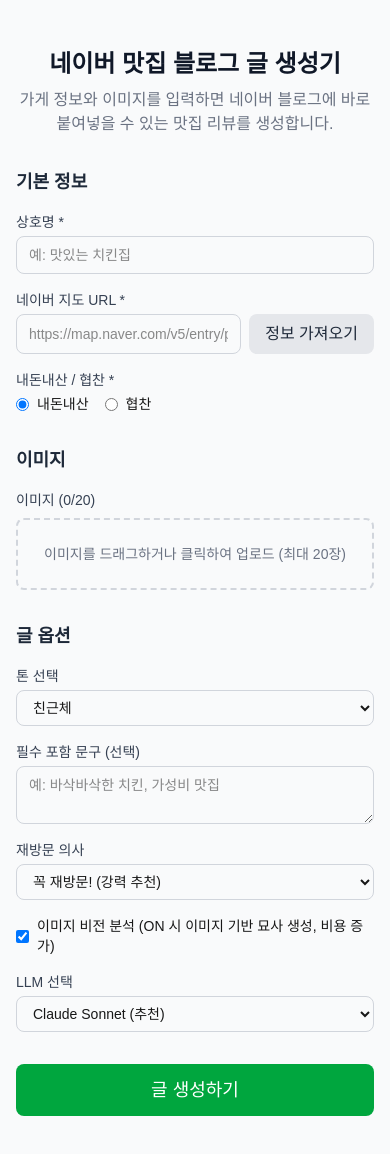
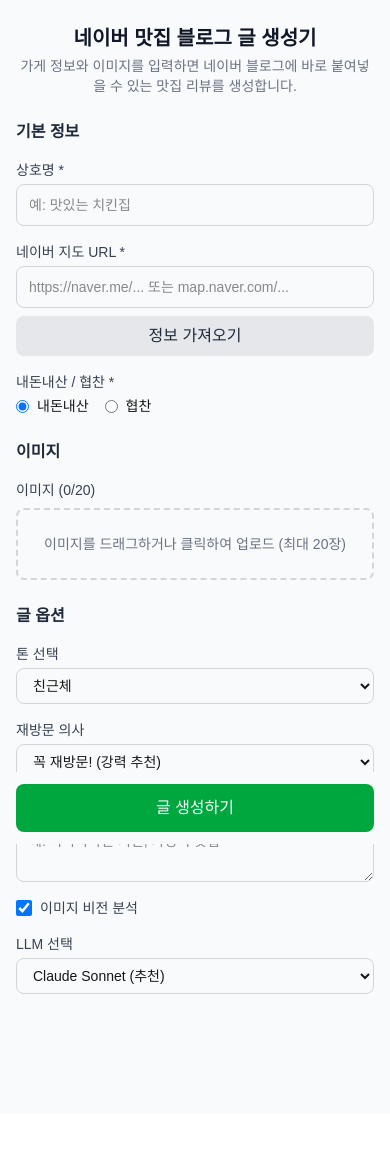
Before and after one commit to Leebonggu/blog-writer, a Next.js app: page / in a window 390 px wide. Shown: the top 1154 px of the page. After the commit the page ends 1114 px from the top, so only its background shows below. Built offline with nearby package versions, Linux system fonts and the light colour scheme.

Commit message:
feat: auto-scroll to result, mobile responsive layout, sticky generate button

```diff
--- a/app/page.tsx
+++ b/app/page.tsx
@@ -2,12 +2,12 @@
 
 export default function Home() {
   return (
-    <main className="min-h-screen bg-gray-50 py-12 px-4">
+    <main className="min-h-screen bg-gray-50 py-6 sm:py-12 px-4">
       <div className="max-w-3xl mx-auto">
-        <h1 className="text-2xl font-bold text-gray-900 text-center mb-2">
+        <h1 className="text-xl sm:text-2xl font-bold text-gray-900 text-center mb-1 sm:mb-2">
           네이버 맛집 블로그 글 생성기
         </h1>
-        <p className="text-gray-500 text-center mb-8">
+        <p className="text-sm sm:text-base text-gray-500 text-center mb-6 sm:mb-8">
           가게 정보와 이미지를 입력하면 네이버 블로그에 바로 붙여넣을 수 있는 맛집 리뷰를 생성합니다.
         </p>
         <BlogForm />
--- a/components/blog-form/BlogForm.tsx
+++ b/components/blog-form/BlogForm.tsx
@@ -1,6 +1,6 @@
 "use client";
 
-import { useState, useEffect, useRef } from "react";
+import { useState, useRef, useEffect } from "react";
 import { Button } from "@/components/ui/Button";
 import { Select } from "@/components/ui/Select";
 import { ImageUploader } from "@/components/image-uploader/ImageUploader";
@@ -39,6 +39,16 @@
   const [manualMenus, setManualMenus] = useState("");
   const [manualCategory, setManualCategory] = useState("");
   const [useManualInput, setUseManualInput] = useState(false);
+
+  // Refs
+  const resultRef = useRef<HTMLDivElement>(null);
+
+  // Auto-scroll to result when generated
+  useEffect(() => {
+    if (result && resultRef.current) {
+      resultRef.current.scrollIntoView({ behavior: "smooth", block: "start" });
+    }
+  }, [result]);
 
   const handleScrape = async () => {
     if (!naverMapUrl) return;
@@ -131,10 +141,10 @@
   };
 
   return (
-    <div className="max-w-3xl mx-auto space-y-8">
+    <div className="max-w-3xl mx-auto space-y-6 sm:space-y-8">
       {/* Basic Info */}
       <section className="space-y-4">
-        <h2 className="text-lg font-bold text-gray-800">기본 정보</h2>
+        <h2 className="text-base sm:text-lg font-bold text-gray-800">기본 정보</h2>
 
         <div className="flex flex-col gap-1">
           <label className="text-sm font-medium text-gray-700">상호명 *</label>
@@ -143,21 +153,21 @@
             value={storeName}
             onChange={(e) => setStoreName(e.target.value)}
             placeholder="예: 맛있는 치킨집"
-            className="border border-gray-300 rounded-lg px-3 py-2 text-sm focus:outline-none focus:ring-2 focus:ring-green-500"
+            className="border border-gray-300 rounded-lg px-3 py-2.5 text-sm focus:outline-none focus:ring-2 focus:ring-green-500"
           />
         </div>
 
         <div className="flex flex-col gap-1">
           <label className="text-sm font-medium text-gray-700">네이버 지도 URL *</label>
-          <div className="flex gap-2">
+          <div className="flex flex-col sm:flex-row gap-2">
             <input
               type="text"
               value={naverMapUrl}
               onChange={(e) => setNaverMapUrl(e.target.value)}
-              placeholder="https://map.naver.com/v5/entry/place/..."
-              className="flex-1 border border-gray-300 rounded-lg px-3 py-2 text-sm focus:outline-none focus:ring-2 focus:ring-green-500"
+              placeholder="https://naver.me/... 또는 map.naver.com/..."
+              className="flex-1 border border-gray-300 rounded-lg px-3 py-2.5 text-sm focus:outline-none focus:ring-2 focus:ring-green-500"
             />
-            <Button variant="secondary" onClick={handleScrape} loading={scraping}>
+            <Button variant="secondary" onClick={handleScrape} loading={scraping} className="sm:w-auto w-full">
               정보 가져오기
             </Button>
           </div>
@@ -185,11 +195,11 @@
         {useManualInput && (
           <div className="border border-gray-200 rounded-lg p-4 space-y-3 bg-gray-50">
             <p className="text-sm font-medium text-gray-600">가게 정보 직접 입력</p>
-            <input type="text" value={manualAddress} onChange={(e) => setManualAddress(e.target.value)} placeholder="주소" className="w-full border border-gray-300 rounded-lg px-3 py-2 text-sm" />
-            <input type="text" value={manualHours} onChange={(e) => setManualHours(e.target.value)} placeholder="영업시간 (예: 매일 11:00 - 22:00)" className="w-full border border-gray-300 rounded-lg px-3 py-2 text-sm" />
-            <input type="text" value={manualCategory} onChange={(e) => setManualCategory(e.target.value)} placeholder="카테고리 (예: 한식, 치킨)" className="w-full border border-gray-300 rounded-lg px-3 py-2 text-sm" />
-            <input type="text" value={manualPhone} onChange={(e) => setManualPhone(e.target.value)} placeholder="전화번호" className="w-full border border-gray-300 rounded-lg px-3 py-2 text-sm" />
-            <textarea value={manualMenus} onChange={(e) => setManualMenus(e.target.value)} placeholder={"메뉴 (줄바꿈으로 구분, 형식: 메뉴명, 가격)\n예: 후라이드치킨, 18000원"} rows={3} className="w-full border border-gray-300 rounded-lg px-3 py-2 text-sm" />
+            <input type="text" value={manualAddress} onChange={(e) => setManualAddress(e.target.value)} placeholder="주소" className="w-full border border-gray-300 rounded-lg px-3 py-2.5 text-sm" />
+            <input type="text" value={manualHours} onChange={(e) => setManualHours(e.target.value)} placeholder="영업시간 (예: 매일 11:00 - 22:00)" className="w-full border border-gray-300 rounded-lg px-3 py-2.5 text-sm" />
+            <input type="text" value={manualCategory} onChange={(e) => setManualCategory(e.target.value)} placeholder="카테고리 (예: 한식, 치킨)" className="w-full border border-gray-300 rounded-lg px-3 py-2.5 text-sm" />
+            <input type="text" value={manualPhone} onChange={(e) => setManualPhone(e.target.value)} placeholder="전화번호" className="w-full border border-gray-300 rounded-lg px-3 py-2.5 text-sm" />
+            <textarea value={manualMenus} onChange={(e) => setManualMenus(e.target.value)} placeholder={"메뉴 (줄바꿈으로 구분, 형식: 메뉴명, 가격)\n예: 후라이드치킨, 18000원"} rows={3} className="w-full border border-gray-300 rounded-lg px-3 py-2.5 text-sm" />
           </div>
         )}
 
@@ -212,7 +222,7 @@
               value={sponsorName}
               onChange={(e) => setSponsorName(e.target.value)}
               placeholder="협찬 업체명"
-              className="border border-gray-300 rounded-lg px-3 py-2 text-sm mt-2"
+              className="border border-gray-300 rounded-lg px-3 py-2.5 text-sm mt-2"
             />
           )}
         </div>
@@ -220,14 +230,15 @@
 
       {/* Images */}
       <section className="space-y-4">
-        <h2 className="text-lg font-bold text-gray-800">이미지</h2>
+        <h2 className="text-base sm:text-lg font-bold text-gray-800">이미지</h2>
         <ImageUploader images={images} onChange={setImages} />
       </section>
 
       {/* Options */}
       <section className="space-y-4">
-        <h2 className="text-lg font-bold text-gray-800">글 옵션</h2>
+        <h2 className="text-base sm:text-lg font-bold text-gray-800">글 옵션</h2>
 
+        <div className="grid grid-cols-1 sm:grid-cols-2 gap-4">
           <Select
             label="톤 선택"
             value={tonePresetId}
@@ -240,6 +251,18 @@
             ]}
           />
 
+          <Select
+            label="재방문 의사"
+            value={revisitIntent}
+            onChange={(e) => setRevisitIntent(e.target.value as RevisitIntent)}
+            options={[
+              { value: "definitely", label: "꼭 재방문! (강력 추천)" },
+              { value: "maybe", label: "기회되면 다시 (괜찮았음)" },
+              { value: "no", label: "재방문 없음 (아쉬웠음)" },
+            ]}
+          />
+        </div>
+
         {tonePresetId === "custom" && (
           <div className="flex flex-col gap-1">
             <label className="text-sm font-medium text-gray-700">레퍼런스 글</label>
@@ -248,7 +271,7 @@
               onChange={(e) => setReferenceText(e.target.value)}
               placeholder="참고할 블로그 글의 URL 또는 텍스트를 입력하세요"
               rows={4}
-              className="border border-gray-300 rounded-lg px-3 py-2 text-sm focus:outline-none focus:ring-2 focus:ring-green-500"
+              className="border border-gray-300 rounded-lg px-3 py-2.5 text-sm focus:outline-none focus:ring-2 focus:ring-green-500"
             />
           </div>
         )}
@@ -260,26 +283,14 @@
             onChange={(e) => setRequiredPhrases(e.target.value)}
             placeholder="예: 바삭바삭한 치킨, 가성비 맛집"
             rows={2}
-            className="border border-gray-300 rounded-lg px-3 py-2 text-sm focus:outline-none focus:ring-2 focus:ring-green-500"
+            className="border border-gray-300 rounded-lg px-3 py-2.5 text-sm focus:outline-none focus:ring-2 focus:ring-green-500"
           />
         </div>
 
-        <Select
-          label="재방문 의사"
-          value={revisitIntent}
-          onChange={(e) => setRevisitIntent(e.target.value as RevisitIntent)}
-          options={[
-            { value: "definitely", label: "꼭 재방문! (강력 추천)" },
-            { value: "maybe", label: "기회되면 다시 (괜찮았음)" },
-            { value: "no", label: "재방문 없음 (아쉬웠음)" },
-          ]}
-        />
-
-        <div className="flex items-center gap-4">
-          <label className="flex items-center gap-2 text-sm">
-            <input type="checkbox" checked={useVision} onChange={(e) => setUseVision(e.target.checked)} />
-            이미지 비전 분석 (ON 시 이미지 기반 묘사 생성, 비용 증가)
-          </label>
+        <div className="grid grid-cols-1 sm:grid-cols-2 gap-4">
+          <div className="flex items-center gap-2">
+            <input type="checkbox" id="useVision" checked={useVision} onChange={(e) => setUseVision(e.target.checked)} className="w-4 h-4" />
+            <label htmlFor="useVision" className="text-sm text-gray-700">이미지 비전 분석</label>
           </div>
 
           <Select
@@ -291,11 +302,12 @@
               { value: "gpt-4o", label: "GPT-4o" },
             ]}
           />
+        </div>
       </section>
 
       {/* Generate */}
-      <div className="flex flex-col gap-2">
-        <Button onClick={handleGenerate} loading={loading} className="w-full py-3 text-lg">
+      <div className="flex flex-col gap-2 sticky bottom-0 bg-gray-50 py-3 -mx-4 px-4 sm:static sm:bg-transparent sm:py-0 sm:mx-0 sm:px-0">
+        <Button onClick={handleGenerate} loading={loading} className="w-full py-3 text-base sm:text-lg">
           글 생성하기
         </Button>
         {error && <p className="text-sm text-red-500">{error}</p>}
@@ -312,9 +324,9 @@
 
       {/* Result */}
       {result && (
-        <section className="space-y-4">
+        <section ref={resultRef} className="space-y-4 scroll-mt-4">
           <BlogPreview result={result} images={images} />
-          <Button variant="secondary" onClick={handleGenerate} loading={loading}>
+          <Button variant="secondary" onClick={handleGenerate} loading={loading} className="w-full sm:w-auto">
             다시 생성하기
           </Button>
         </section>
--- a/components/image-uploader/ImageUploader.tsx
+++ b/components/image-uploader/ImageUploader.tsx
@@ -88,7 +88,7 @@
       </div>
 
       {images.length > 0 && (
-        <div className="grid grid-cols-5 gap-2">
+        <div className="grid grid-cols-3 sm:grid-cols-5 gap-2">
           {images.map((img, i) => (
             <div key={i} className="relative group">
               <img
```
Lines whose indentation alone changed are shown as unchanged.
